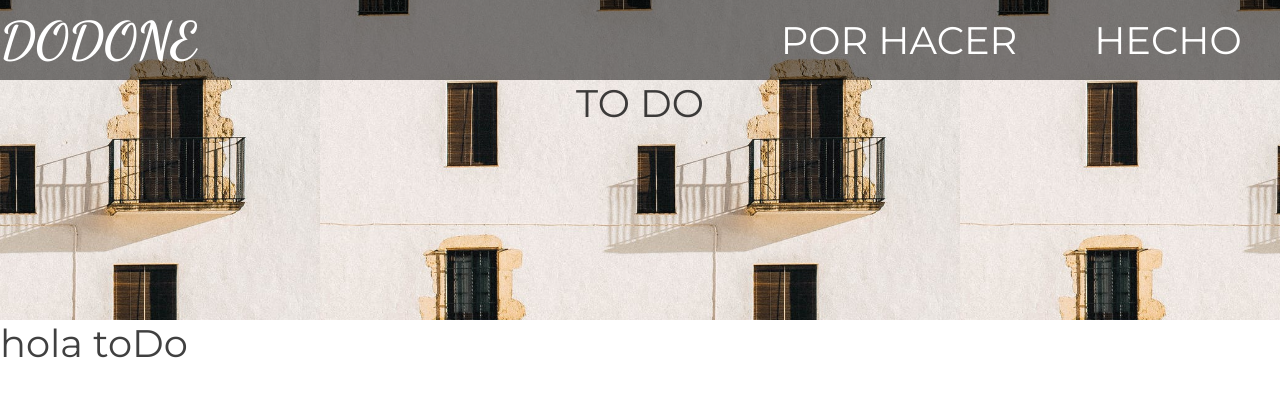
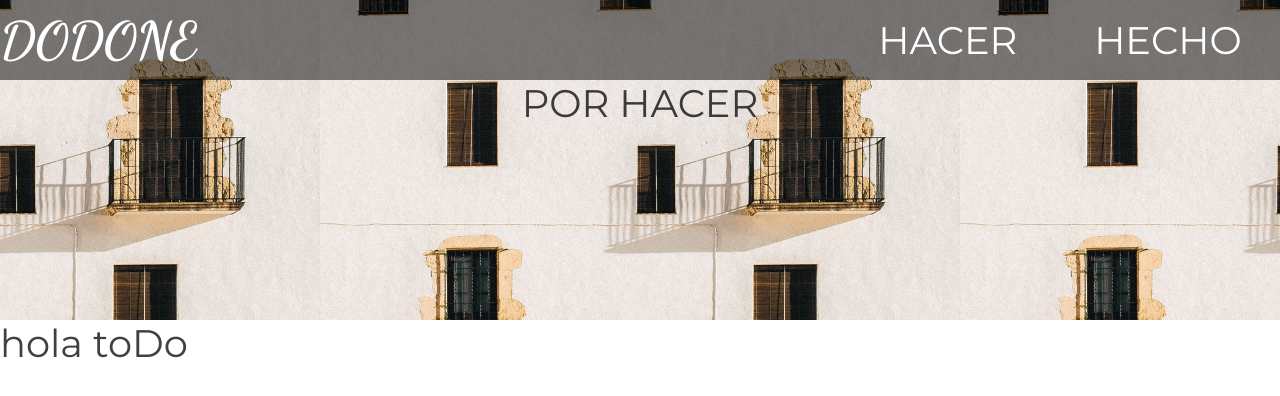
Before and after one commit to Anpemo/DODONE, a React (Create React App) app in the folder frontend/: page / in a window 1280 px wide. Shown: the top 396 px of the page. Built offline with nearby package versions, Linux system fonts and the light colour scheme.

Commit message:
Add proptype to header

```diff
--- a/frontend/package.json
+++ b/frontend/package.json
@@ -7,6 +7,7 @@
     "@testing-library/react": "^11.1.0",
     "@testing-library/user-event": "^12.1.10",
     "jest": "^26.6.0",
+    "prop-types": "^15.7.2",
     "react": "^17.0.2",
     "react-dom": "^17.0.2",
     "react-redux": "^7.2.4",
--- a/frontend/src/Components/Header/Header.css
+++ b/frontend/src/Components/Header/Header.css
@@ -53,5 +53,4 @@ h1{
     font-weight: 400;
     align-self: center;
     justify-self: center;
-
 }
--- a/frontend/src/Components/Header/index.jsx
+++ b/frontend/src/Components/Header/index.jsx
@@ -1,5 +1,6 @@
 import React from 'react';
 import './Header.css';
+import PropTypes from 'prop-types';
 
 export default function Header({ view }) {
   return (
@@ -9,15 +10,18 @@ export default function Header({ view }) {
           <p className="logo-container__logo">DODONE</p>
         </div>
         <nav>
-          <a href="/">POR HACER</a>
+          <a href="/"> HACER</a>
           <a href="/done">HECHO</a>
         </nav>
       </section>
       {
           view === 'toDo'
-            ? <h1>TO DO</h1>
-            : <h1>DONE</h1>
+            ? <h1>POR HACER</h1>
+            : <h1>HECHO</h1>
       }
     </header>
   );
 }
+Header.propTypes = {
+  view: PropTypes.shape('').isRequired
+};
```
Also changed, not shown: 1 other file (tests, documents, lock files or other folders).
